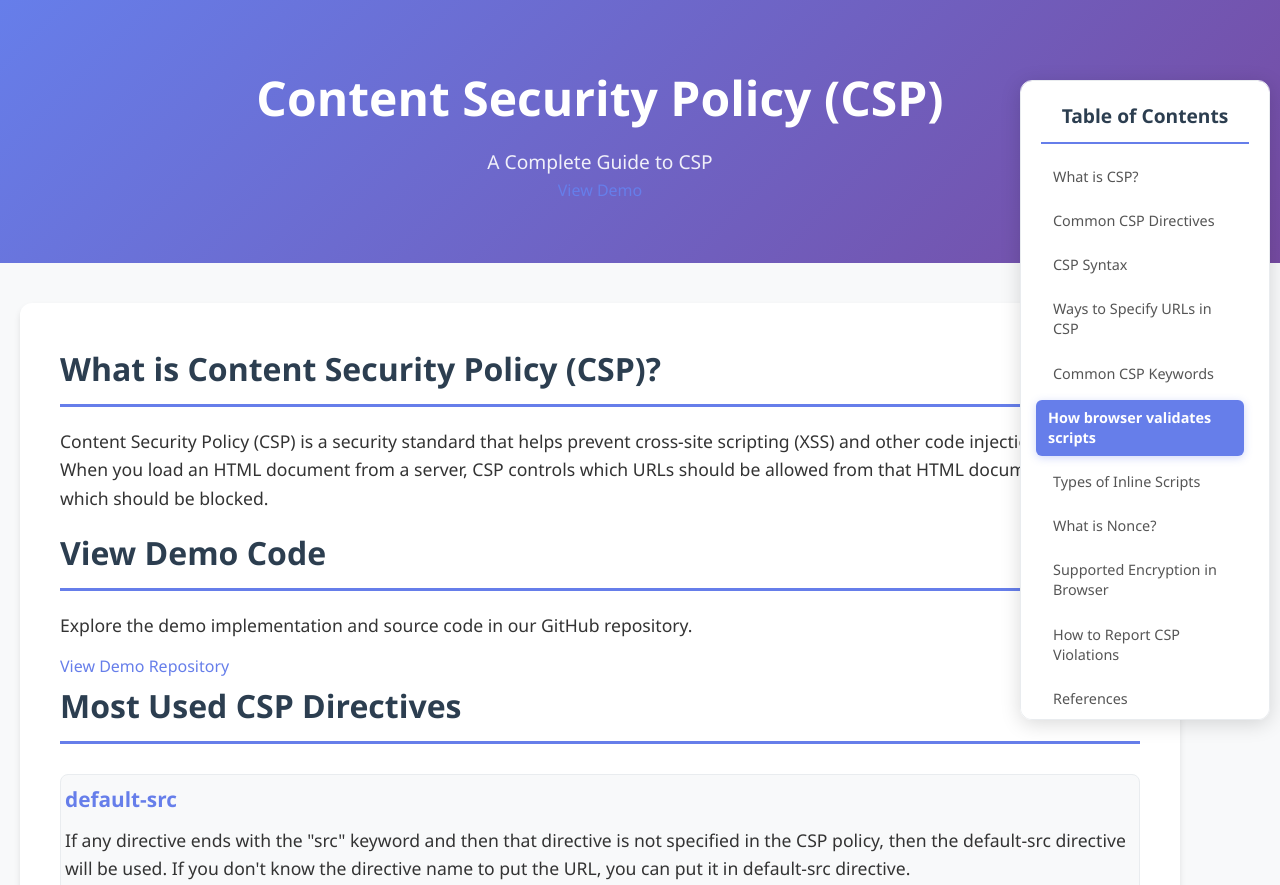
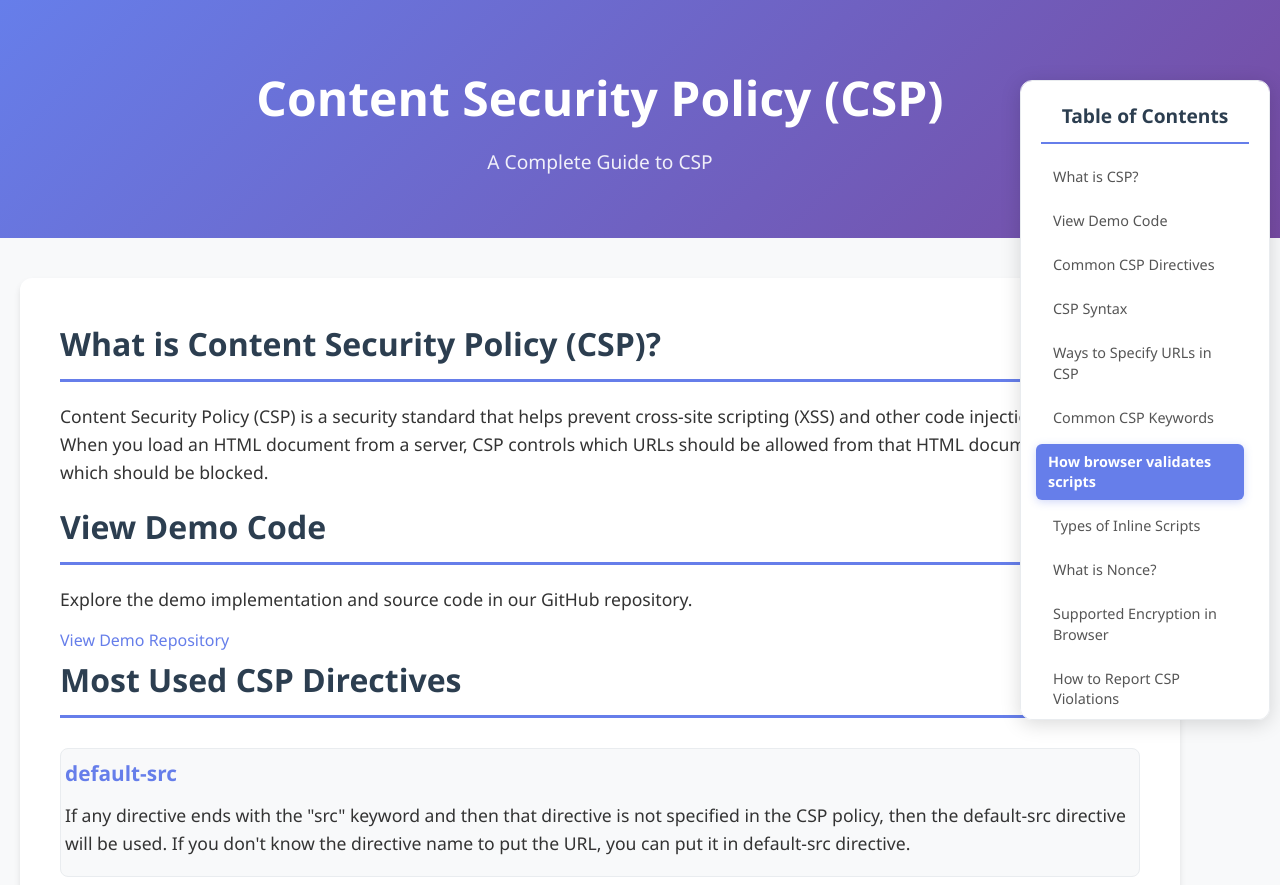
Before and after one commit to vin070/SSO-blog, a plain HTML site: page blog/index.html in a window 1280 px wide. Shown: the top 885 px of the page. Drawn offline with Linux system fonts and the light colour scheme; files that its build step writes are made by us from their sources; files whose address does not match are found by name.

Commit message:
fix: Remove reduntant demo and updated table of content section

```diff
--- a/blog/index.html
+++ b/blog/index.html
@@ -17,9 +17,6 @@
       <div class="container">
         <h1 class="main-title">Content Security Policy (CSP)</h1>
         <p class="subtitle">A Complete Guide to CSP</p>
-        <div class="demo-link">
-          <a href="https://github.com/vin070/SSO-blog/tree/master/demo" class="demo-button" target="_blank">View Demo</a>
-        </div>
       </div>
     </header>
 
@@ -29,6 +26,7 @@
         <h3>Table of Contents</h3>
         <ul>
           <li><a href="#intro">What is CSP?</a></li>
+          <li><a href="#demo">View Demo Code</a></li>
           <li><a href="#directives">Common CSP Directives</a></li>
           <li><a href="#syntax">CSP Syntax</a></li>
           <li><a href="#url-specification">Ways to Specify URLs in CSP</a></li>
@@ -56,7 +54,7 @@
           </p>
         </section>
 
-        <section class="demo-section">
+        <section id="demo" class="demo-section">
           <div class="demo-container">
             <h2>View Demo Code</h2>
             <p>Explore the demo implementation and source code in our GitHub repository.</p>
```
